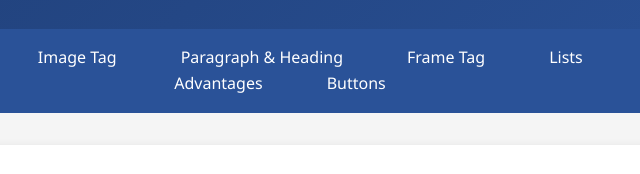
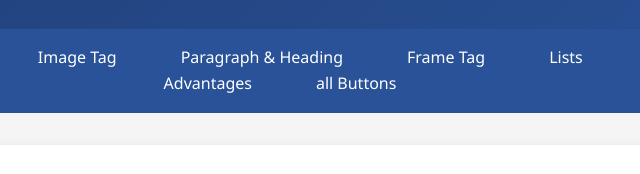
Before and after one commit to aimahive7/test_demo, a plain HTML site: page index.html in a window 1280 px wide. Shown: the part 198-372 px from the top of the page, 360-1000 px from the left. Drawn offline with Linux system fonts and the light colour scheme.

Commit message:
all buttons

```diff
--- a/index.html
+++ b/index.html
@@ -269,7 +269,7 @@
             <li><a href="#q9">Form Tag</a></li>
             <li><a href="#q10">HTML Intro</a></li>
             <li><a href="#q11">Advantages</a></li>
-            <li><a href="#q12">Buttons</a></li>
+            <li><a href="#q12">all Buttons</a></li>
         </ul>
     </nav>
 
```
